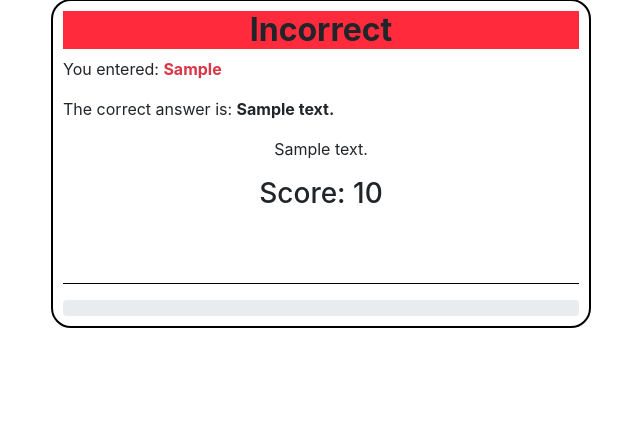
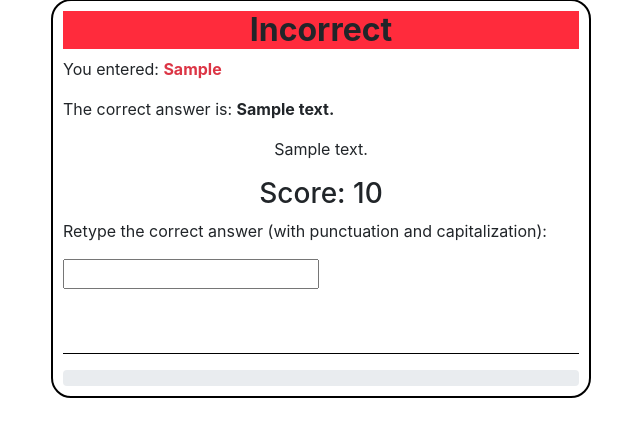
Before and after one commit to eliginsburging/RusKeyWebApp, a Django app: template ruskeyverbs/templates/ruskeyverbs/answer_evaluation.html in a window 1280 px wide. Shown: the part 111-548 px from the top of the page, without its empty margins (319-959 px from the left). Run offline with Django 3.2, Linux system fonts and the light colour scheme; the template is opened without the code that fills it: most values are stand-ins (such as "Sample title", 1, 10 or a date in 2020); some libraries are stand-ins or nearby versions.

Commit message:
caught import error for user registration; reproduce answer if incorrect added via vue

```diff
--- a/ruskeyverbs/templates/ruskeyverbs/answer_evaluation.html
+++ b/ruskeyverbs/templates/ruskeyverbs/answer_evaluation.html
@@ -1,5 +1,8 @@
 {% extends "ruskeyverbs/quiz_box.html" %}
 {% block quiz_content %}
+<div id="vuecontent">
+
+
 {% if score == 100 %}
   <h2 class="correct">Exactly Correct!</h2>
 {% elif score > 90 %}
@@ -11,20 +14,43 @@
 <p>The correct answer is: <span class="bold">{{ answer }}</span></p>
 <p class="center">{{ russian_text }}</p>
 <h3>Score: {{ score }}</h3>
+{% if score <= 90 %}
+  <p>Retype the correct answer (with punctuation and capitalization):</p>
+  <input type="text" name="" v-model="userinbox" value="" v-on:keyup='CompareAns'></input>
+{% endif %}
 {% if quiz_state == 1 %}
-  <a href="{% url 'fill-in-the-blank' pk %}" class="btn btn-primary float-right">Continue</a>
+  <a id="next" href="{% url 'fill-in-the-blank' pk %}" class="btn btn-primary float-right {% if score <= 90 %}disabled{% endif %}">Continue</a>
 {% elif quiz_state == 2 %}
-  <a href="{% url 'arrange-words' pk %}" class="btn btn-primary float-right">Continue</a>
+  <a id="next" href="{% url 'arrange-words' pk %}" class="btn btn-primary float-right {% if score <= 90 %}disabled{% endif %}">Continue</a>
 {% elif quiz_state == 3 %}
-  <a href="{% url 'reproduce-sentence' pk %}" class="btn btn-primary float-right">Continue</a>
+  <a id="next" href="{% url 'reproduce-sentence' pk %}" class="btn btn-primary float-right {% if score <= 90 %}disabled{% endif %}">Continue</a>
 {% elif quiz_state == 4 and request.session.quiz_counter < 3 and not_studied %}
-  <a href="{% url 'study-session' pk %}" class="btn btn-primary float-right">Continue</a>
+  <a id="next" href="{% url 'study-session' pk %}" class="btn btn-primary float-right {% if score <= 90 %}disabled{% endif %}">Continue</a>
 {% elif quiz_state == 4 and request.session.quiz_counter < 3 %}
-  <a href="{% url 'multiple-choice' pk %}" class="btn btn-primary float-right">Continue</a>
+  <a id="next" href="{% url 'multiple-choice' pk %}" class="btn btn-primary float-right {% if score <= 90 %}disabled{% endif %}">Continue</a>
 {% elif quiz_state == 4 and request.session.quiz_counter >= 3 %}
-  <a href="{% url 'quiz-summary' verb_pk %}" class="btn btn-primary float-right">End Quiz</a>
+  <a id="next" href="{% url 'quiz-summary' verb_pk %}" class="btn btn-primary float-right {% if score <= 90 %}disabled{% endif %}">End Quiz</a>
 {% endif %}
+</div>
 <br>
 <br>
-
+<script type="text/javascript">
+  var vm = new Vue({
+    delimiters: ['[[', ']]'],
+    el: '#vuecontent',
+    data: {
+      answer: '{{ answer }}',
+      userinbox: ''
+    },
+        methods: {
+          CompareAns: function() {
+            if (vm.userinbox != vm.answer) {
+              document.getElementById('next').classList.add('disabled')
+            } else {
+              document.getElementById('next').classList.remove('disabled')
+        }
+      }
+    }
+  })
+</script>
 {% endblock %}
--- a/ruskeyverbs/templates/ruskeyverbs/login.html
+++ b/ruskeyverbs/templates/ruskeyverbs/login.html
@@ -2,7 +2,7 @@
 {% block message_content %}
 <h2>Login</h2>
 <br>
-<form class="" action="index.html" method="post">
+<form class="" action="{% url 'index' %}" method="post">
   {% csrf_token %}
   {% for field in form %}
   <p>{{ field.label_tag }}<br>
--- a/ruskeyverbs/templates/ruskeyverbs/signup.html
+++ b/ruskeyverbs/templates/ruskeyverbs/signup.html
@@ -26,8 +26,6 @@
     </form>
   </div>
   <script>
-  var test = axios.get("{% url 'get-user' 'eli' %}")
-  console.log(test)
   var vm = new Vue({
     delimiters: ['[[', ']]'],
     el: '#istaken',
```
Also changed, not shown: ruskeyverbs/views.py (+4 -3 lines).
